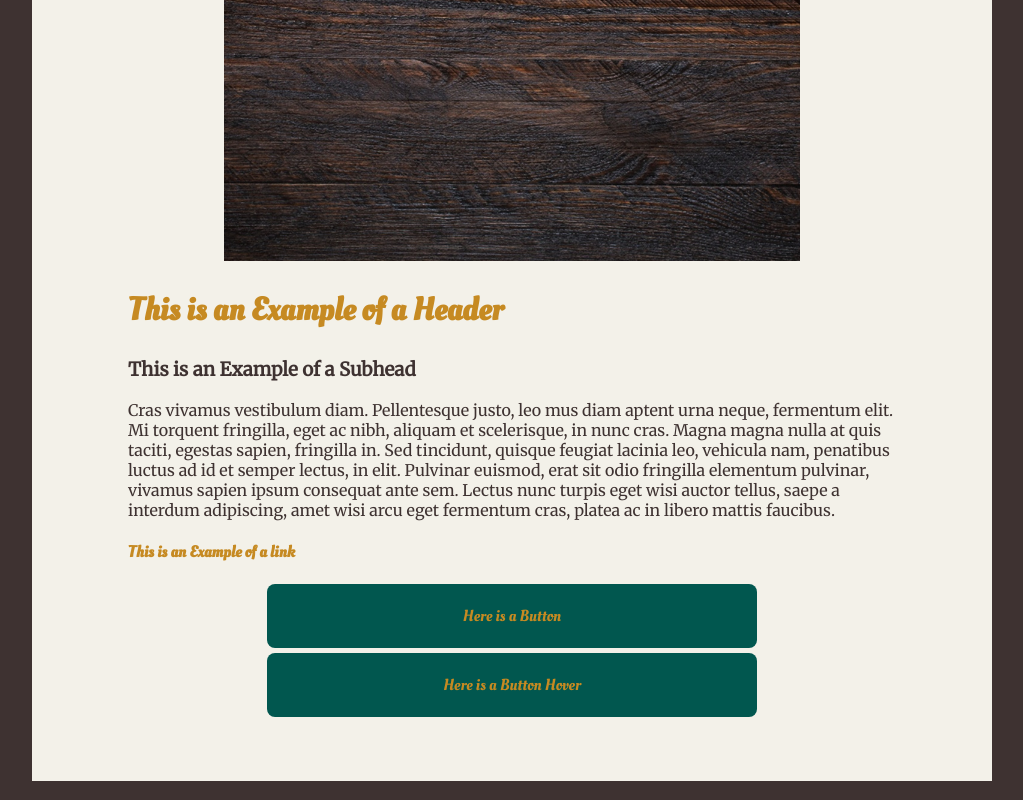
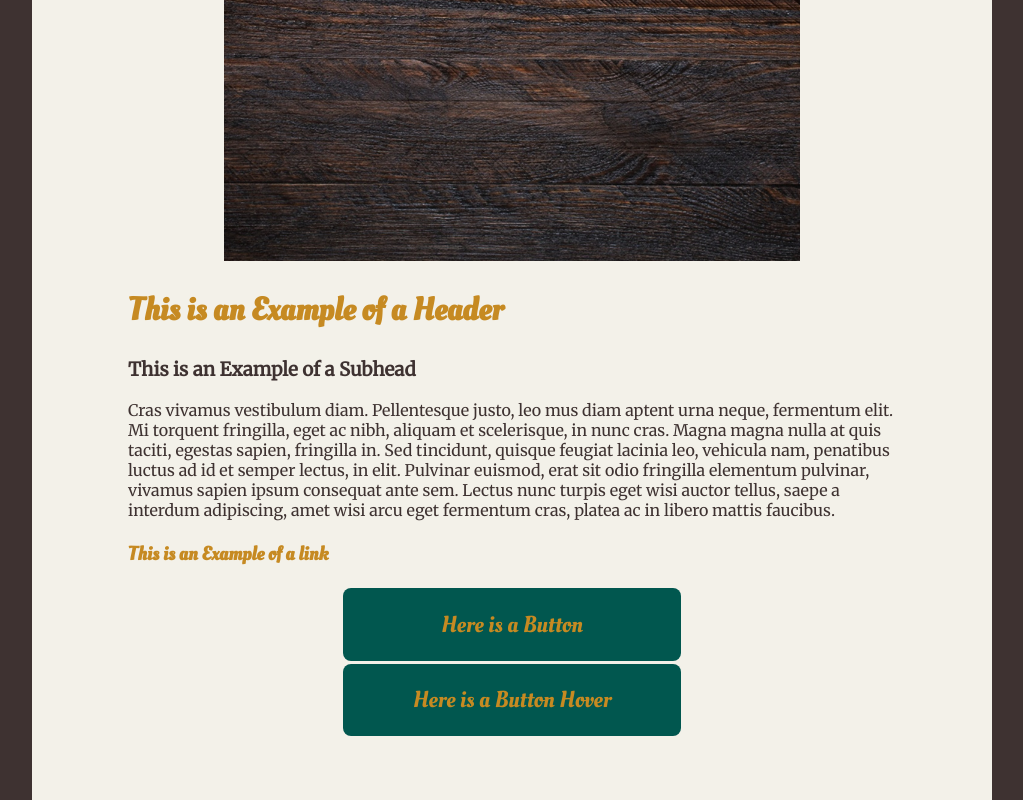
Before and after one commit to Cantare83/project_final2_hendricks_christina, a plain HTML site: page index.html in a window 1280 px wide. Shown: the part 1667-2467 px from the top of the page, without its empty margins (128-1151 px from the left). Drawn offline with Linux system fonts and the light colour scheme.

Commit message:
Add hovers to buttons and links

```diff
--- a/css/main.css
+++ b/css/main.css
@@ -46,16 +46,32 @@ h3, p {
 }
 .button {
     background-color: #01574f;
-    width: 50%;
+    width: 35%;
     margin-left: auto;
     margin-right: auto;
     border-radius: 8px;
-    padding: 05px;
-    margin-top: 05px;
+    padding: 01px;
+    margin-top: 03px;
+}
+.button:hover {
+    background-color: #c68a22;
+    width: 35%;
+    margin-left: auto;
+    margin-right: auto;
+    border-radius: 8px;
+    padding: 01px;
+    margin-top: 03px;
 }
 .button, a {
     color: #c68a22;
     font-family: 'Oleo Script', cursive;
     text-decoration: none;
     text-align: center;
+    font-size: 1.2em;
 }
+.button, a:hover {
+    color: #01574f;
+    font-family: 'Oleo Script', cursive;
+    text-align: center;
+    font-size: 1.2em;
+}
```
